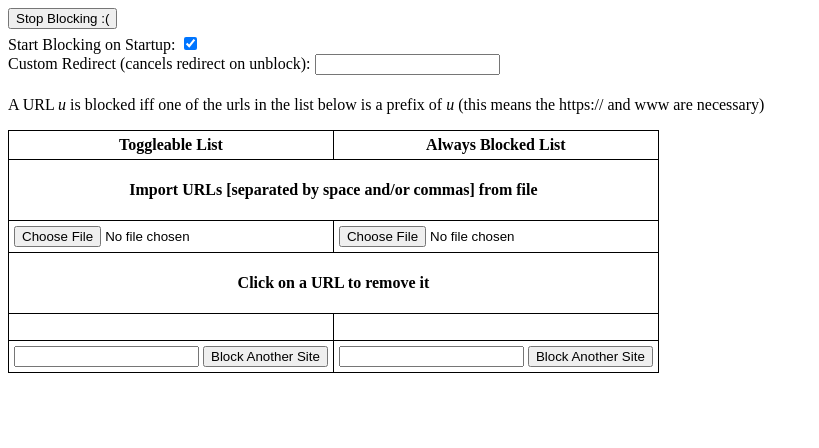
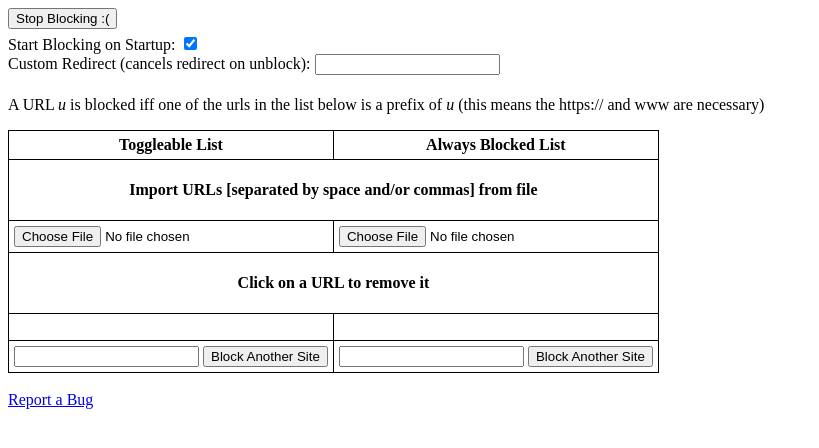
Before and after one commit to SimonBerens/WebBlock, a browser extension: page options.html in a window 1280 px wide. Shown: the whole page, without its empty margins (0-819 px from the left). Drawn offline with Linux system fonts and the light colour scheme.

Commit message:
Allow users to report bugs

```diff
--- a/options.html
+++ b/options.html
@@ -57,6 +57,7 @@
     </tr>
 </table>
 <br>
+<a href="https://github.com/SimonBerens/WebBlock/issues">Report a Bug</a>
 <script type="module" src="options.js"></script>
 </body>
 </html>
```
